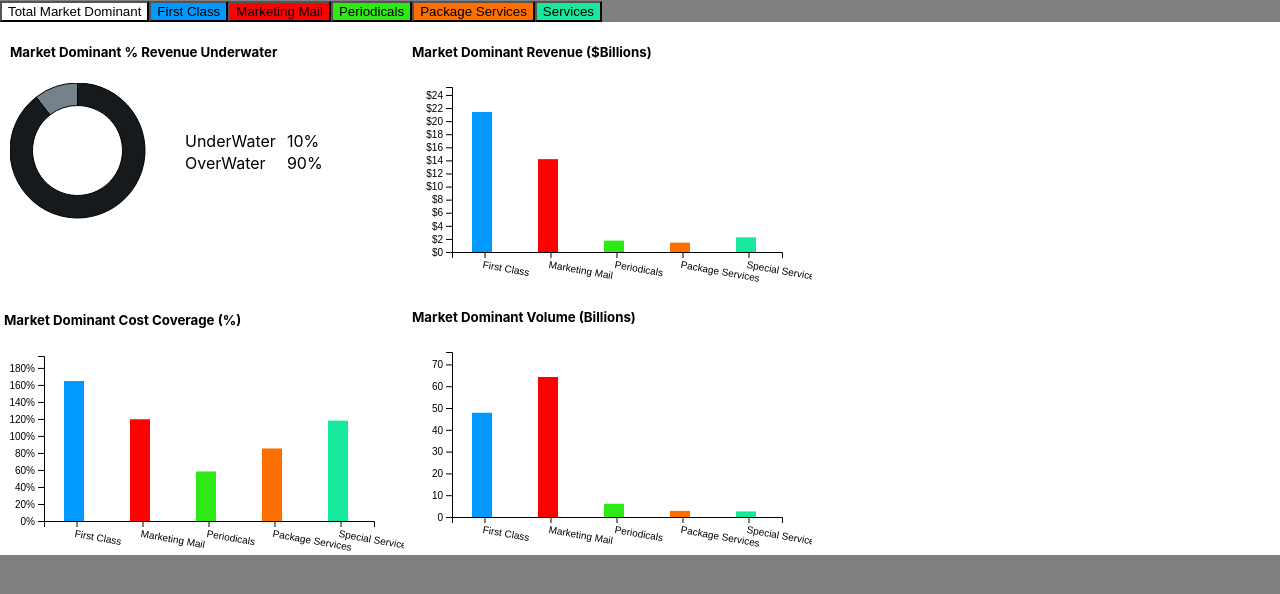
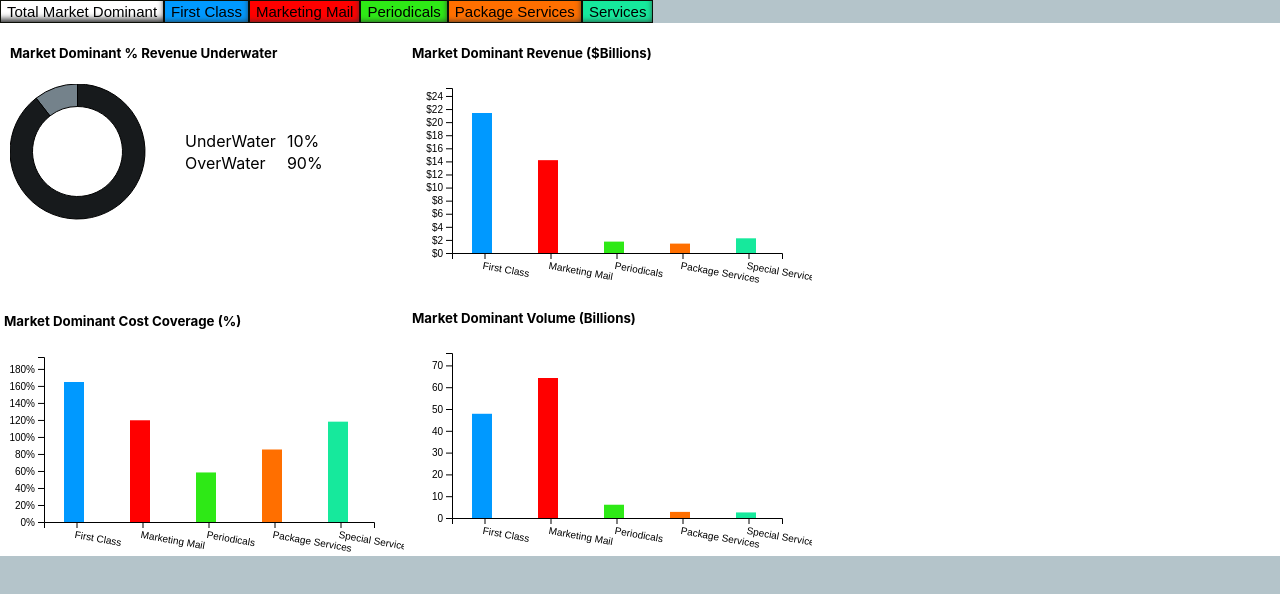
Before and after one commit to MattTheEconomist/Timer_in_react, a React (Create React App) app: page / in a window 1280 px wide. Shown: the top 594 px of the page. Built offline with nearby package versions, Linux system fonts and the light colour scheme.

Commit message:
extra styling complete

```diff
--- a/src/charts/bar.js
+++ b/src/charts/bar.js
@@ -1,9 +1,9 @@
 import * as d3 from'd3';
 
-import React, {useState, useEffect, useRef, useLayoutEffect} from 'react';
+import React, { useEffect, useRef, useLayoutEffect} from 'react';
 
 
-export default function Bar({width, height, labels, values, title, currentClass, baseColor,
+export default function Bar({width, height, labels, values, title, currentClass,
     barColorList, units }){
 
     const ref = useRef()
@@ -54,7 +54,6 @@ export default function Bar({width, height, labels, values, title, currentClass,
             return mdColors[i]
         }else{
             return barColorList[i]
-            // return baseColor
         }
     }
 
@@ -90,14 +89,6 @@ export default function Bar({width, height, labels, values, title, currentClass,
 
 
 
-        // selection
-        // .exit()
-        // .transition().duration(600)
-        // .attr("y", (d) => height)
-        // .attr("height", 0)
-        // .remove()
-
-
 
         let yScale = d3.scaleLinear()
         .domain([0, d3.max(values)])
@@ -129,9 +120,7 @@ export default function Bar({width, height, labels, values, title, currentClass,
             }
         }
 
-        //     let percentFormat =
-        //     let piecesFormat = d=>{return (d)}
-        // }
+
 
 
 
@@ -199,10 +188,9 @@ export default function Bar({width, height, labels, values, title, currentClass,
     return <>
 
         <div className="barContainer" style={{ marginLeft: "4px"}}>
-                <div id="tooltip" class="hidden">
-                            <p><strong>Important Label Heading</strong></p>
-                            <p><span id="value">100</span>%</p>
-                </div>
+
+
+
             <h5>{title}</h5>
             <svg ref={ref} style={{ marginRight: "4px"}}/>
         </div>
--- a/src/index.css
+++ b/src/index.css
@@ -5,7 +5,7 @@ body {
     sans-serif;
   -webkit-font-smoothing: antialiased;
   -moz-osx-font-smoothing: grayscale;
-  background-color: grey
+  background-color:hsla(197, 17%, 75%, 1)
 }
 
 code {
@@ -47,27 +47,31 @@ code {
 .pieChart{
   margin-top: 10px;
 }
-#pieContainer{
-  /* border: 1px solid black */
+.classBtn{
+  box-shadow:inset -3px -4px 6px -4px #313233;
+  /* background:linear-gradient(to bottom, #2dabf9 5%, #0688fa 100%); */
+  /* background:linear-gradient(to bottom, #2dabf9 5%, #0688fa 100%); */
+	/* background-color:#2dabf9; */
+	/* border-radius:8px; */
+	border:1px solid #0b0e07;
+	display:inline-block;
+	cursor:pointer;
+	color:black;
+	font-family:Arial;
+	font-size:15px;
+	/* padding:10px 55px; */
+  text-decoration:none;
+  padding-top: 2px;
+  padding-bottom: 2px;
+	/* text-shadow:-1px 0px 0px #263666; */
+}
+.classBtn:hover{
+  box-shadow:inset -3px -7px 6px -4px #313233;
+
+
 }
 
-#pieTable{
-  /* padding: 20px;
-  margin-top: 20px */
-}
-#tooltip{
-  position: absolute;
-  height: 35x;
-  padding: 5px;
-  background-color: white;
-  box-shadow: 4px 4px 10px rgba(0, 0, 0, 0.4);
-  font-size: 0.75em;
-  border-radius: 10px;
-}
 
-#tooltip.hidden {
-  display: none;
- }
 
 
 
```
